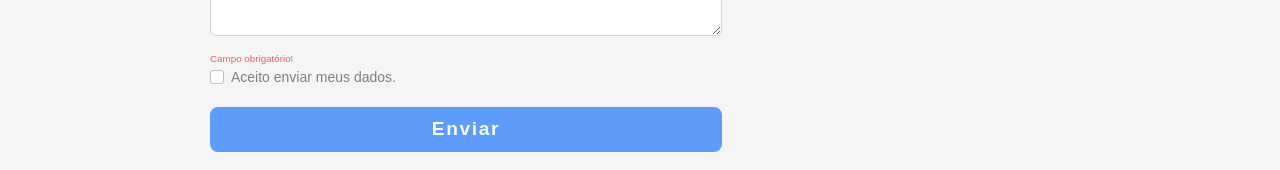
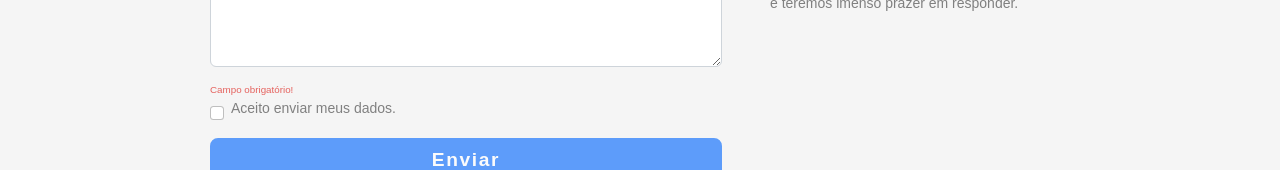
Before and after one commit to felipe-seabra/kifol-fertilizantes, a React (Create React App) app: page /contact in a window 1280 px wide. Shown: the part 566-736 px from the top of the page. Built offline with nearby package versions, Linux system fonts and the light colour scheme; the HTML template or start-up script is replaced by a standard one.

Commit message:
fix: margins form

```diff
--- a/src/components/Form/index.tsx
+++ b/src/components/Form/index.tsx
@@ -133,7 +133,7 @@ function Form() {
           <RequiredField isValid={verifyFieldCheckbox(formValues.checkbox)} />
           <BootstrapForm.Check
             label="Aceito enviar meus dados."
-            className="mb-3 checkbox"
+            className="mb-3"
             type="checkbox"
             readOnly={formValues.checkbox}
             name="checkbox"
--- a/src/components/Form/styles.ts
+++ b/src/components/Form/styles.ts
@@ -18,7 +18,15 @@ export const Container = styled.div`
     min-width: 40vw;
   }
 
-  .checkbox {
+  input {
+    margin-top: 0.5rem;
+  }
+
+  textarea {
+    margin-top: 0.5rem;
+  }
+
+  checkbox {
     color: ${(prop) => prop.theme.colors.text};
   }
 `;
```
